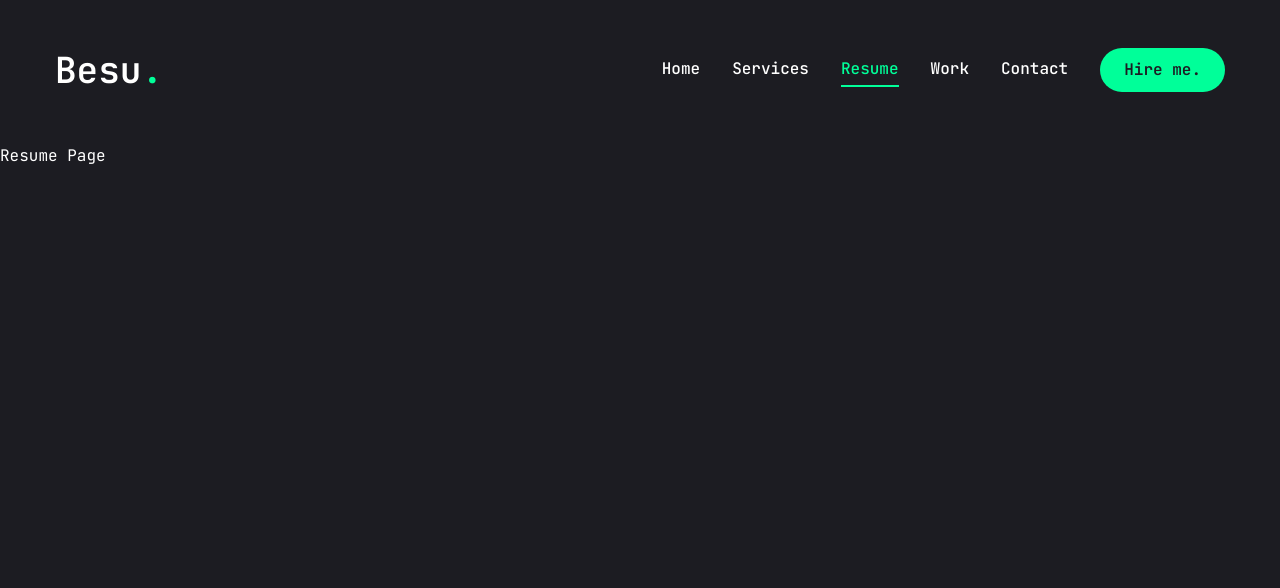
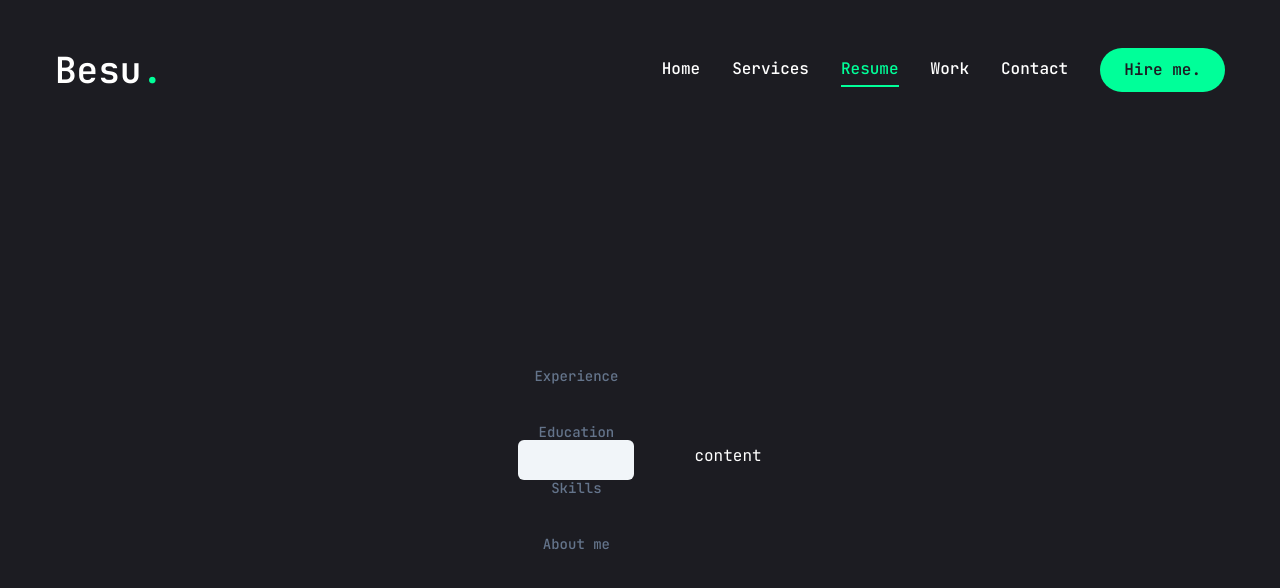
Before and after one commit to Besufekad-HAZ/My-Portfolio-Next, a Next.js app: page /resume in a window 1280 px wide. Shown: the top 588 px of the page. Built offline with nearby package versions, Linux system fonts and the light colour scheme.

Commit message:
Work on the motion.div(framer motion) tablist and tabtriggers

```diff
--- a/app/resume/page.tsx
+++ b/app/resume/page.tsx
@@ -181,7 +181,36 @@ import { ScrollArea } from "@/components/ui/scroll-area";
 import { motion } from "framer-motion";
 
 const Resume = () => {
-  return <div>Resume Page</div>;
+  return (
+    <motion.div
+      initial={{ opacity: 0 }}
+      animate={{
+        opacity: 1,
+        transition: { delay: 2.4, duration: 0.4, ease: "easeIn" },
+      }}
+      className="min-h-[80vh] flex items-center justify-center py-12
+      xl:py-0"
+    >
+      <div className="conainer mx-auto">
+        <Tabs
+          defaultValue="experience"
+          className="flex flex-col xl:flex-row
+        gap-[60px]"
+        >
+          <TabsList className="flex flex-col w-full max-w-[380px] mx-auto
+          xl:mx-0 gap-6">
+            <TabsTrigger value={""}>Experience</TabsTrigger>
+            <TabsTrigger value={""}>Education</TabsTrigger>
+            <TabsTrigger value={""}>Skills</TabsTrigger>
+            <TabsTrigger value={""}>About me</TabsTrigger>
+          </TabsList>
+
+          {/* content  */}
+          <div>content</div>
+        </Tabs>
+      </div>
+    </motion.div>
+  );
 };
 
 export default Resume;
```
